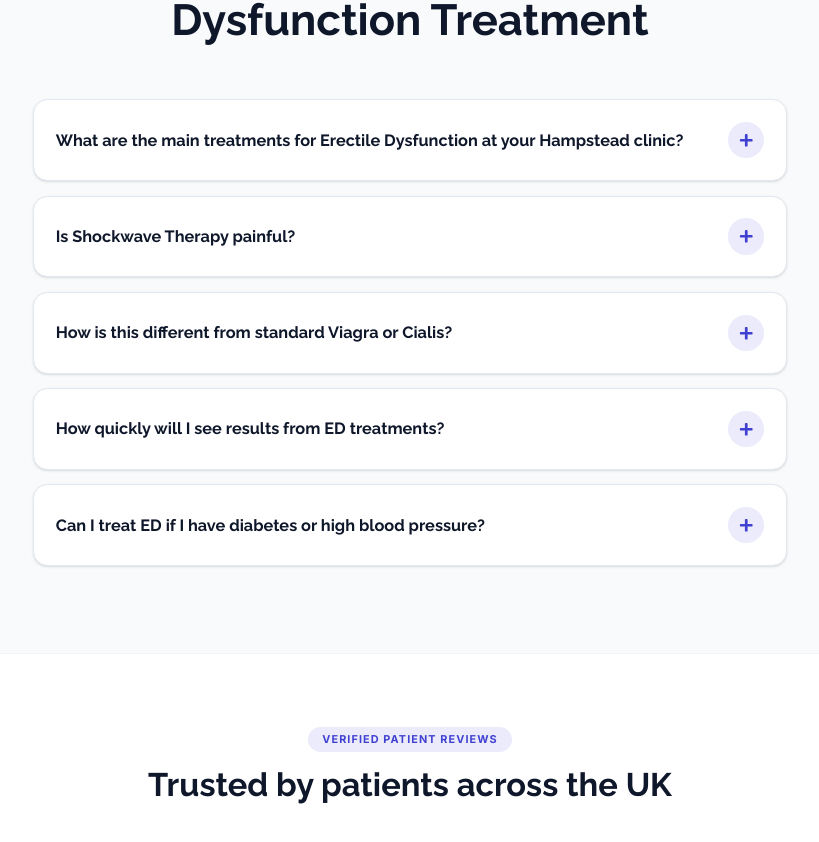
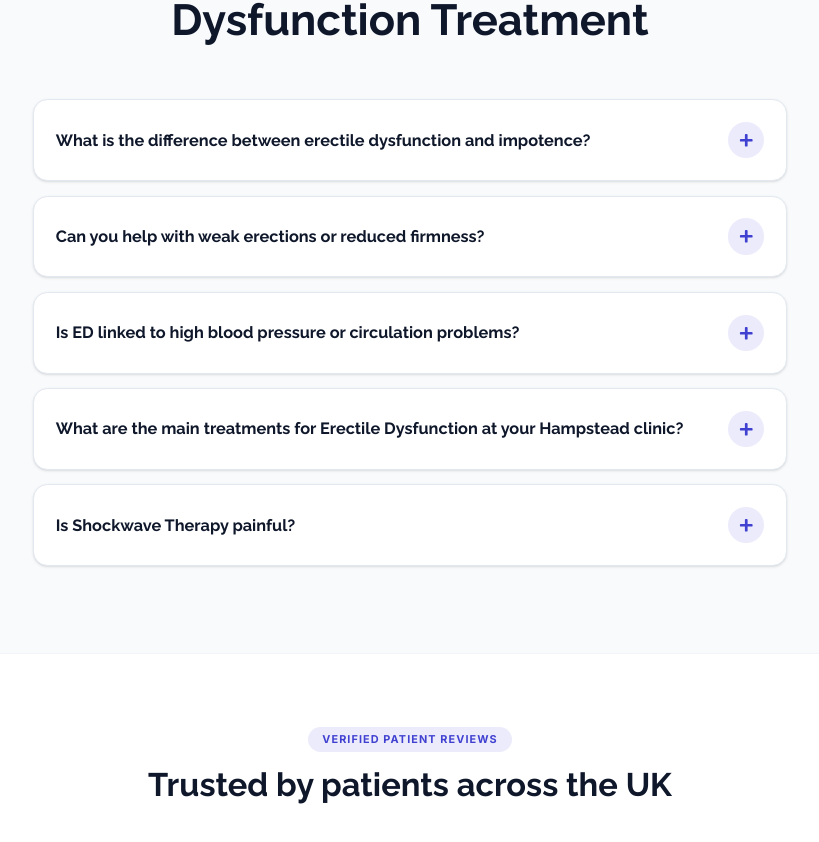
Before and after one commit to binithekid/Healing-PRP-Clinics-Preview, a Next.js app: page /hampstead/erectile-dysfunction in a window 1280 px wide. Shown: the part 7038-7880 px from the top of the page, without its empty margins (230-1049 px from the left). Built offline with nearby package versions, Linux system fonts and the light colour scheme.

Commit message:
Revise metadata and FAQs for ED treatment page
Updated metadata and FAQ content for erectile dysfunction treatment page.

```diff
--- a/src/app/hampstead/erectile-dysfunction/page.tsx
+++ b/src/app/hampstead/erectile-dysfunction/page.tsx
@@ -6,19 +6,19 @@ const safeJsonLd = (obj: unknown) => JSON.stringify(obj).replace(/</g, "\\u003c"
 
 export const metadata: Metadata = {
   title: {
-    absolute: "Doctor-Led Erectile Dysfunction Treatment Hampstead, London",
+    absolute: "Erectile Dysfunction Treatment Hampstead, London | Private ED Clinic",
   },
   description:
-    "Doctor-led Erectile Dysfunction (ED) clinic in Hampstead, North West London. Private assessment with tailored options including Shockwave Therapy and PRP (P-Shot). Discreet, non-judgemental care.",
+    "Private erectile dysfunction treatment in Hampstead, London. Doctor-led ED and impotence assessment for weak erections, reduced firmness, difficulty maintaining erections and blood-flow related ED. Fees apply.",
 
   alternates: {
     canonical: "https://www.healing-prp.co.uk/hampstead/erectile-dysfunction",
   },
 
   openGraph: {
-    title: "Doctor-Led Erectile Dysfunction Treatment Hampstead | Healing-PRP Clinics",
+    title: "Erectile Dysfunction Treatment Hampstead, London | Private ED Clinic",
     description:
-      "Doctor-led Shockwave & PRP therapy for ED. Conveniently serving Hampstead, Belsize Park, and North West London.",
+      "Private erectile dysfunction treatment in Hampstead, London. Doctor-led ED and impotence assessment for weak erections, reduced firmness, difficulty maintaining erections and blood-flow related ED. Fees apply.",
     url: "https://www.healing-prp.co.uk/hampstead/erectile-dysfunction",
     siteName: "Healing-PRP Clinics",
     locale: "en_GB",
@@ -35,14 +35,26 @@ export const metadata: Metadata = {
 
   twitter: {
     card: "summary_large_image",
-    title: "Doctor-Led Erectile Dysfunction Treatment Hampstead",
-    description: "Restore spontaneity and confidence. Doctor-led Shockwave & PRP therapy for ED in Hampstead, London.",
+    title: "Erectile Dysfunction Treatment Hampstead, London | Private ED Clinic",
+    description: "Private erectile dysfunction treatment in Hampstead, London. Doctor-led ED and impotence assessment for weak erections, reduced firmness, difficulty maintaining erections and blood-flow related ED. Fees apply.",
     images: ["/ed-doctor-consultation.webp"],
   },
 };
 
 // --- SEO RICH FAQS (Hampstead & North West London Focus) ---
 const faqs = [
+  {
+    question: "What is the difference between erectile dysfunction and impotence?",
+    answer: "Impotence is an older term often used to describe erectile dysfunction. Both usually refer to difficulty getting or maintaining an erection firm enough for satisfactory sexual activity. At our Hampstead clinic, we use a doctor-led assessment to understand possible causes and discuss suitable private treatment options.",
+  },
+  {
+    question: "Can you help with weak erections or reduced firmness?",
+    answer: "Yes. Men often seek help for weak erections, reduced firmness, losing an erection, or difficulty maintaining an erection. These symptoms can be linked to blood flow, hormones, medication, stress, lifestyle factors or other medical conditions. Suitability for treatment is assessed before any plan is recommended.",
+  },
+  {
+    question: "Is ED linked to high blood pressure or circulation problems?",
+    answer: "Yes, erectile dysfunction can sometimes be linked to blood-flow problems, high blood pressure, diabetes, cholesterol, smoking or cardiovascular risk factors. A private ED consultation can help identify possible contributors and whether treatment such as shockwave therapy, medication review, blood tests or other options may be suitable.",
+  },
   {
     question: "What are the main treatments for Erectile Dysfunction at your Hampstead clinic?",
     answer: "At our Hampstead clinic, we offer a comprehensive, doctor-led approach to ED. This includes advanced regenerative options like Low-Intensity Shockwave Therapy and the P-Shot (PRP), as well as prescribing personalised medication for ED treatment tailored to your specific cardiovascular and metabolic profile.",
```
